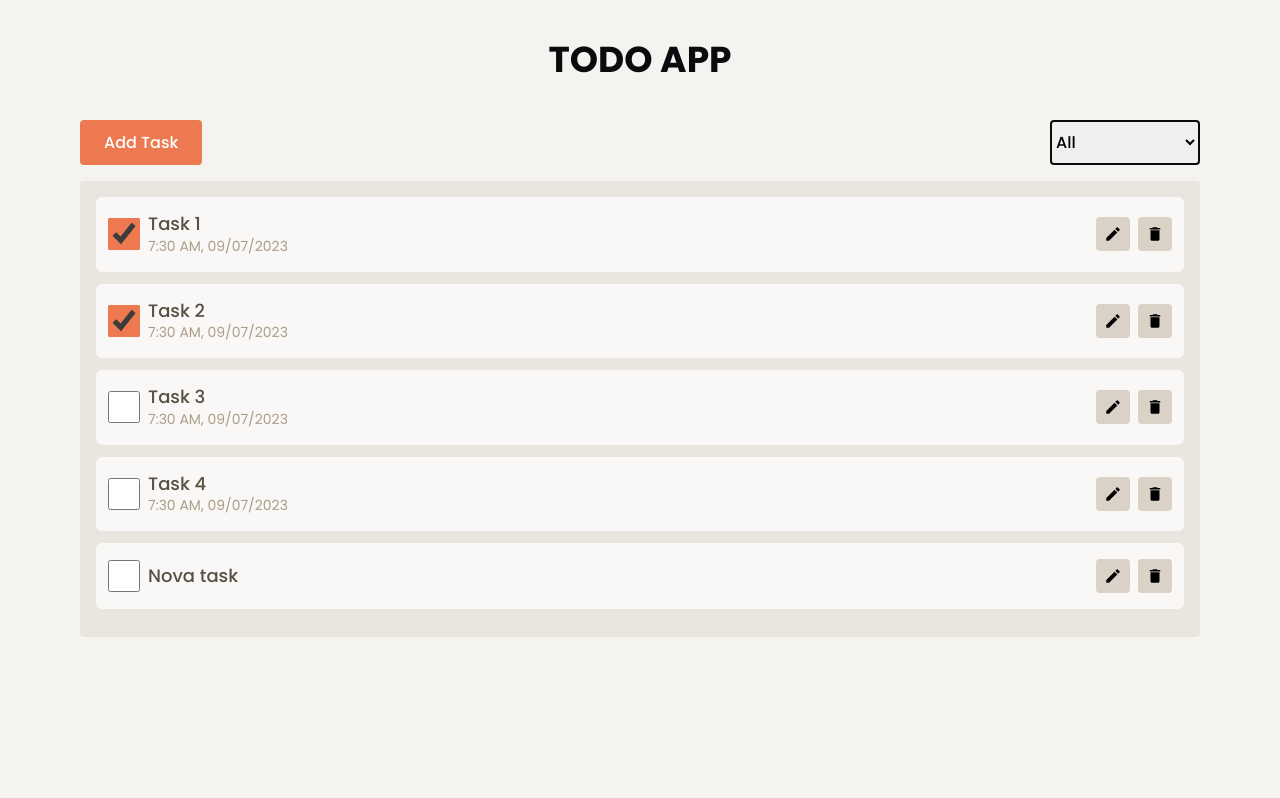
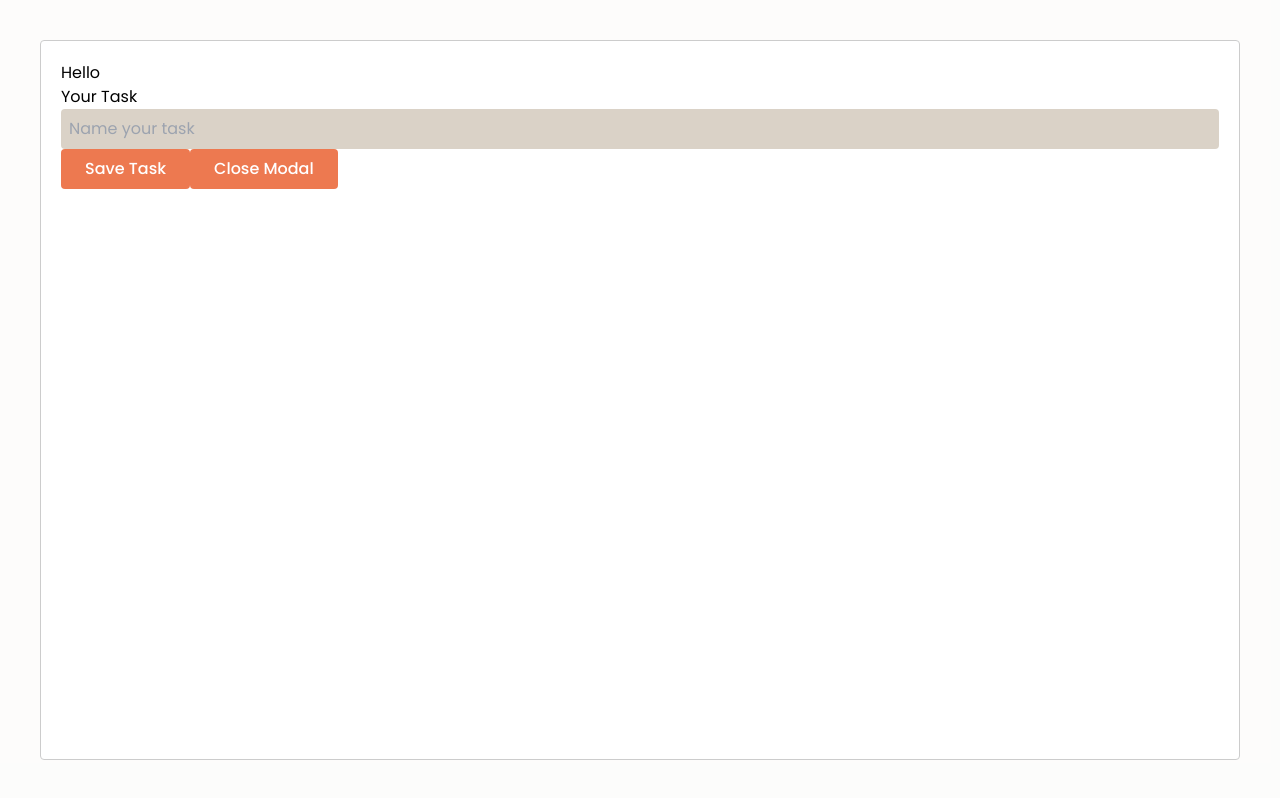
Before and after one commit to EnzoVieira/todo-app, a React (Vite) app: page / in a window 1280 px wide. Both pictures are taken after a click on the button "Add Task". Built offline with nearby package versions, Linux system fonts and the light colour scheme.

Commit message:
Finish todo-list

```diff
--- a/package.json
+++ b/package.json
@@ -12,11 +12,13 @@
   "dependencies": {
     "react": "^18.2.0",
     "react-dom": "^18.2.0",
-    "react-icons": "^4.10.1"
+    "react-icons": "^4.10.1",
+    "react-modal": "^3.16.1"
   },
   "devDependencies": {
     "@types/react": "^18.2.14",
     "@types/react-dom": "^18.2.6",
+    "@types/react-modal": "^3.16.0",
     "@typescript-eslint/eslint-plugin": "^5.61.0",
     "@typescript-eslint/parser": "^5.61.0",
     "@vitejs/plugin-react-swc": "^3.3.2",
--- a/src/App.tsx
+++ b/src/App.tsx
@@ -1,21 +1,97 @@
-import { useState } from "react"
+import { useState, useEffect } from "react"
 import { TaskItem, TaskProps } from "./components/TaskItem"
 
+import { Button } from "./components/Button"
+import { Modal } from "./components/Modal"
+
+type StatusType = "all" | "complete" | "incomplete"
+
 const arr: TaskProps[] = [
-  {id: 1, titulo: "Task 1", checked: true, date: "7:30 AM, 09/07/2023", status: "complete"},
-  {id: 2, titulo: "Task 2", checked: true, date: "7:30 AM, 09/07/2023", status: "complete"},
-  {id: 3, titulo: "Task 3", checked: false, date: "7:30 AM, 09/07/2023", status: "incomplete"},
-  {id: 4, titulo: "Task 4", checked: false, date: "7:30 AM, 09/07/2023", status: "incomplete"},
+  {id: 1, titulo: "Task 1", checked: true, date: "7:30 AM, 09/07/2023" },
+  {id: 2, titulo: "Task 2", checked: true, date: "7:30 AM, 09/07/2023" },
+  {id: 3, titulo: "Task 3", checked: false, date: "7:30 AM, 09/07/2023" },
+  {id: 4, titulo: "Task 4", checked: false, date: "7:30 AM, 09/07/2023" },
 ]
 
 function App() {
   const [taskList, setNewTaskList] = useState(arr)
-  const [selectStatus, setSelectStatus] = useState("all")
+  const [selectStatus, setSelectStatus] = useState<StatusType>("all")
+  const [filteredTaskList, setFilteredTaskList] = useState<TaskProps[]>([])
+  const [isModalOpen, setIsModalOpen] = useState(false)
+
+  function onAddTask(titulo: string) {
+    setNewTaskList([...taskList, { id: Math.random(), titulo, date: "7:30 AM, 09/07/2023", checked: false }])
+    setIsModalOpen(false)
+  }
 
   function onDelete(id: number) {
     const newTaskList = taskList.filter(task => task.id != id)
     setNewTaskList(newTaskList)
   }
+
+  function handleToggleTask(id: number) {
+    const newArr = taskList.map(task => {
+      if (task.id === id) {
+        return {
+          ...task,
+          checked: !task.checked
+        }
+      }
+
+      return task
+    })
+
+    setNewTaskList(newArr)
+  }
+
+  function handleOnEditTask(id: number, newTitle: string) {
+    const newArr = taskList.map(task => {
+      if (task.id === id) {
+        return {
+          ...task,
+          titulo: newTitle
+        }
+      }
+
+      return task
+    })
+
+    setNewTaskList(newArr)
+  }
+
+  function filterTaskList() {
+    switch (selectStatus) {
+      case "complete": {
+        const newArr = taskList.filter(task => task.checked)
+        setFilteredTaskList(newArr)
+        break
+      }
+
+      case "incomplete": {
+        const newArr = taskList.filter(task => !task.checked)
+        setFilteredTaskList(newArr)
+        break
+      }
+
+      default: {
+        setFilteredTaskList(taskList)
+        break
+      }
+    }
+  }
+
+  function handleOpenModal() {
+    setIsModalOpen(true)
+  }
+
+  function handleCloseModal() {
+    setIsModalOpen(false)
+  }
+
+  useEffect(() => {
+    filterTaskList()
+    // loadState()
+  }, [taskList, selectStatus])
 
   return (
     <div className="w-full mx-auto max-w-6xl px-4 py-10">
@@ -24,16 +100,9 @@ function App() {
 
       {/* BOTOES */}
       <div className="flex justify-between mt-10">
-        <button
-          className="bg-primary py-2 px-6 rounded font-medium text-white"
-          onClick={() => {
-            setNewTaskList([...taskList, {id: Math.random(), titulo: "Nova task", date: "", checked: false, status: "complete"}])
-          }}
-        >
-          Add Task
-        </button>
+        <Button label="Add Task" onClick={handleOpenModal} />
 
-        <select onChange={(event) => setSelectStatus(event.target.value)} className="py-2 rounded font-medium w-[150px] border-2 border-black outline-primary">
+        <select onChange={(event) => setSelectStatus(event.target.value as StatusType)} className="py-2 rounded font-medium w-[150px] border-2 border-black outline-primary">
           <option value="all">All</option>
           <option value="complete">Complete</option>
           <option value="incomplete">Incomplete</option>
@@ -43,19 +112,15 @@ function App() {
       {/* LISTA */}
       <main className="bg-pampas-200 mt-4 p-4 rounded">
         <ul>
-          {taskList.map((task, index) =>
-            task.status == selectStatus ? (
-              <li key={index}>
-                <TaskItem task={task} onDelete={onDelete} />
-              </li>
-            ) : selectStatus == "all" ? (
-              <li key={index}>
-                <TaskItem task={task} onDelete={onDelete} />
-              </li>
-            ) : null
-          )}
+          {filteredTaskList.map((task) => (
+            <li key={task.id}>
+              <TaskItem task={task} onDelete={onDelete} handleToggleTask={handleToggleTask} handleEditTask={handleOnEditTask} />
+            </li>
+          ))}
         </ul>
       </main>
+
+      <Modal isOpen={isModalOpen} onClose={handleCloseModal} onSave={onAddTask} />
     </div>
   )
 }
--- /dev/null
+++ b/src/components/Button.tsx
@@ -0,0 +1,15 @@
+interface IButtonProps {
+  label: string
+  onClick: () => void
+}
+
+export function Button({label, onClick}: IButtonProps) {
+  return (
+    <button
+      className="bg-primary py-2 px-6 rounded font-medium text-white"
+      onClick={onClick}
+    >
+      {label}
+    </button>
+  )
+}
--- /dev/null
+++ b/src/components/Modal.tsx
@@ -0,0 +1,46 @@
+import { useState } from "react"
+import ReactModal from "react-modal"
+
+import { Button } from "./Button"
+
+interface IModalProps {
+  isOpen: boolean
+  onClose: () => void
+  onSave?: (titulo: string) => void
+  onEdit?: (id: number, newTitle: string) => void
+  taskId?: number
+}
+
+export function Modal({ isOpen, onClose, onSave, onEdit, taskId }: IModalProps) {
+  const [inputText, setInputText] = useState("")
+
+  return (
+    <ReactModal
+      isOpen={isOpen}
+    >
+      <h2>Hello</h2>
+
+      <form>
+        <label>
+          Your Task
+          <input
+            type="text"
+            onChange={(e) => setInputText(e.target.value)}
+            placeholder="Name your task"
+            className="bg-pampas-300 w-full p-2 rounded"
+          />
+        </label>
+      </form>
+
+      <Button label="Save Task" onClick={() => {
+        if (onSave) {
+          onSave(inputText)
+        } else if (onEdit && taskId) {
+          console.log("Editar task", taskId)
+          onEdit(taskId, inputText)
+        }
+      }} />
+      <Button label="Close Modal" onClick={onClose} />
+    </ReactModal>
+  )
+}
--- a/src/components/TaskItem.tsx
+++ b/src/components/TaskItem.tsx
@@ -1,27 +1,51 @@
+import { useState } from "react"
 import {MdEdit, MdDelete} from "react-icons/md"
+
+import { Modal } from "./Modal"
 
 export type TaskProps = {
   id: number
   titulo: string
   date: string
   checked: boolean
-  status: "complete" | "incomplete"
 }
 
 type Props = {
   task: TaskProps
   onDelete: (id: number) => void
+  handleToggleTask: (id: number) => void
+  handleEditTask: (id: number, newTitle: string) => void
 }
 
-export function TaskItem({ task, onDelete }: Props) {
+export function TaskItem({ task, onDelete, handleToggleTask, handleEditTask }: Props) {
+  const [isEditModalOpen, setIsEditModalOpen] = useState(false)
+  const [isChecked, setIsChecked] = useState(task.checked)
+
+  function handleToggleChecked() {
+    setIsChecked(!isChecked)
+    handleToggleTask(task.id)
+  }
+
+  function handleOpenModal() {
+    setIsEditModalOpen(true)
+  }
+
+  function handleCloseModal() {
+    setIsEditModalOpen(false)
+  }
+
+  function onEditTask(id: number, newTitle: string) {
+    handleEditTask(id, newTitle)
+  }
+
   return (
     <div className="flex justify-between bg-pampas-50 rounded-md px-3 py-4 items-center mb-3">
       <div className="flex items-center">
         <input
-          onChange={() => console.log("input")}
+          onChange={handleToggleChecked}
           className="h-8 w-8 accent-primary"
           type="checkbox"
-          checked={task.checked}
+          checked={isChecked}
         />
 
         <div className="flex flex-col ml-2">
@@ -31,7 +55,7 @@ export function TaskItem({ task, onDelete }: Props) {
       </div>
 
       <div>
-          <button className="bg-pampas-300 p-2 rounded">
+          <button onClick={handleOpenModal} className="bg-pampas-300 p-2 rounded">
             <MdEdit size={18} />
           </button>
 
@@ -39,6 +63,8 @@ export function TaskItem({ task, onDelete }: Props) {
             <MdDelete size={18} />
           </button>
       </div>
+
+      <Modal isOpen={isEditModalOpen} onClose={handleCloseModal} onEdit={onEditTask} taskId={task.id} />
     </div>
   )
 }
```
Also changed, not shown: 1 other file (tests, documents, lock files or other folders).
